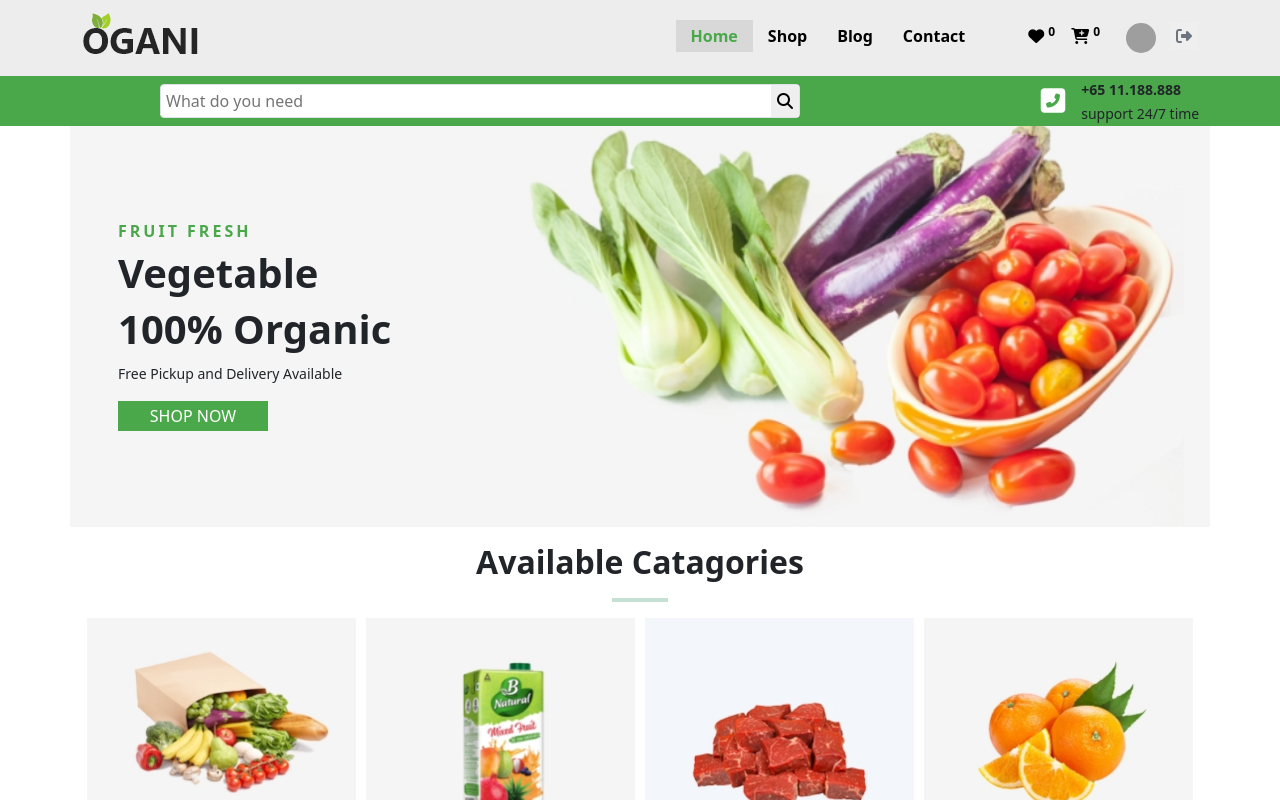
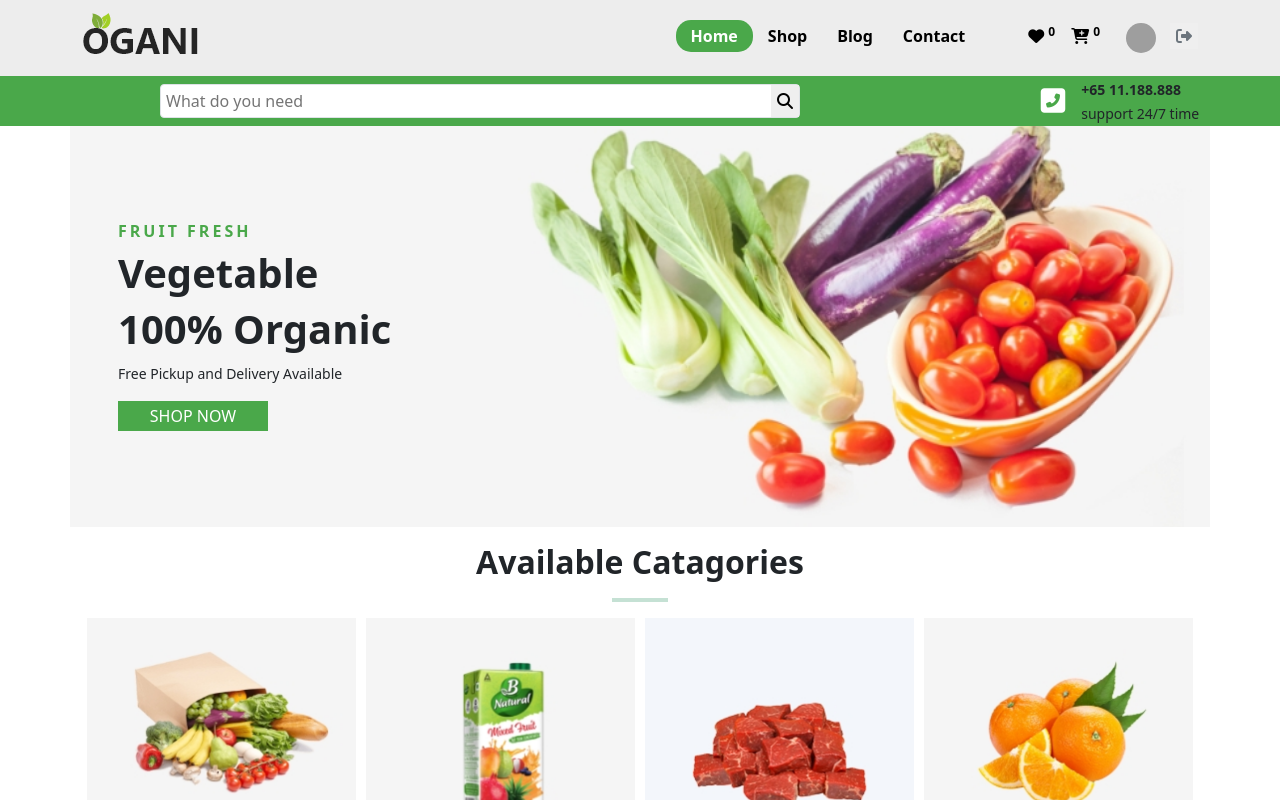
Before and after one commit to shakil89427/Ogani-Client, a React (Create React App) app: page / in a window 1280 px wide. In both pictures the pointer is over the link "Home". Shown: the top 800 px of the page. Built offline with nearby package versions, Linux system fonts and the light colour scheme; no server answers; grey boxes are pictures that could not be loaded.

Commit message:
header hover added

```diff
--- a/src/Components/Header/Header.css
+++ b/src/Components/Header/Header.css
@@ -9,8 +9,9 @@
   padding: 5px 15px;
 }
 .navitem:hover {
-  background-color: rgba(128, 128, 128, 0.199);
-  color: rgb(74, 168, 74);
+  background-color: rgb(74, 168, 74);
+  color: white;
+  border-radius: 15px;
 }
 .cart {
   text-decoration: none;
```
